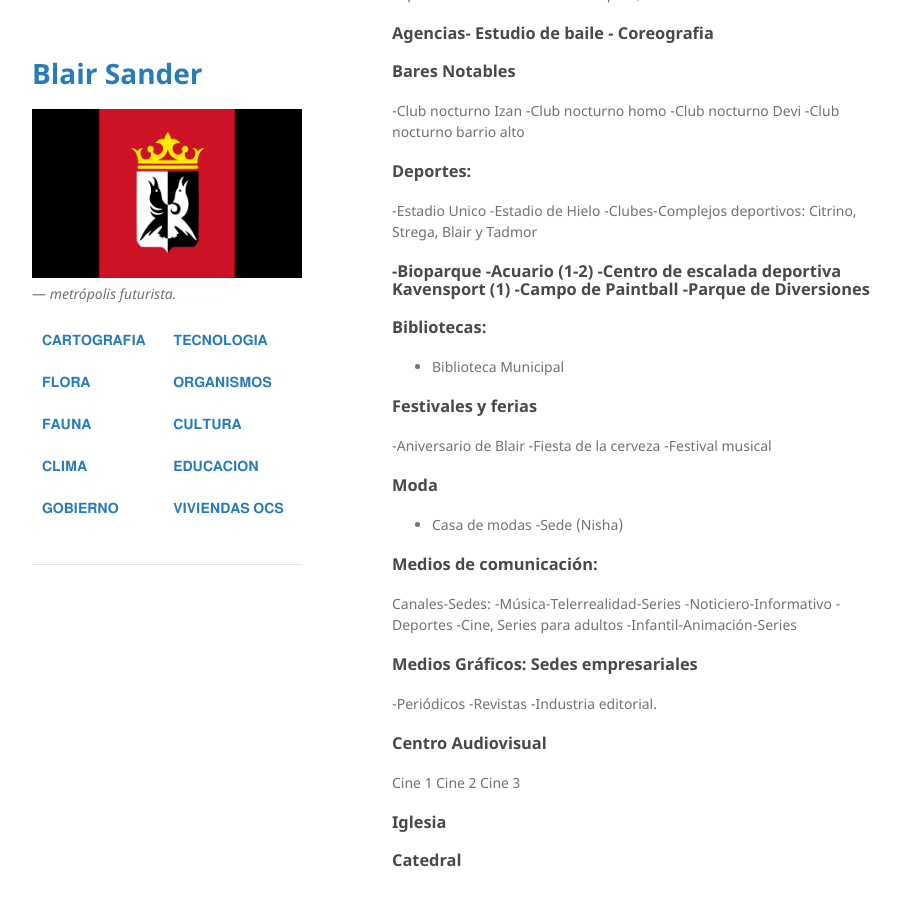
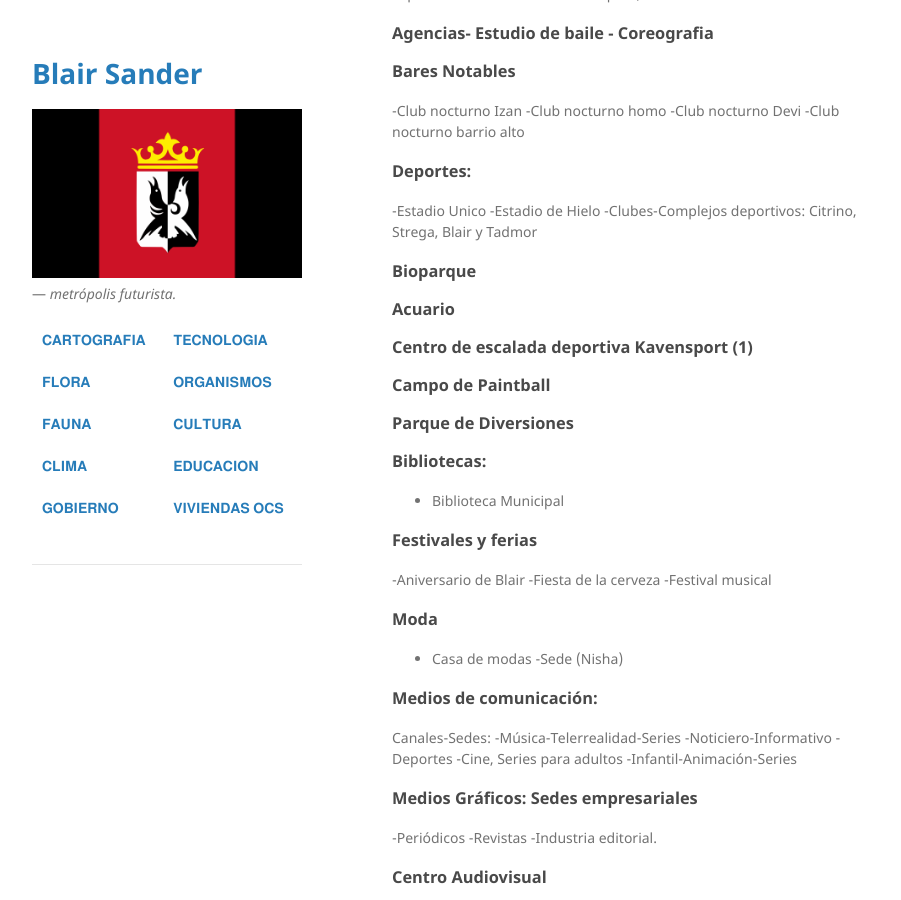
Before and after one commit to BlairSander/ciudad, a Jekyll site: the page built from cultura.md, in a window 1280 px wide and 900 px high, scrolled down 377 px. Shown: the whole window, without its empty margins (178-1079 px from the left). Built offline with Jekyll 4.4.1, drawn with Linux system fonts in a browser that asks for light colours.

Commit message:
Update cultura.md

```diff
--- a/cultura.md
+++ b/cultura.md
@@ -30,11 +30,11 @@ layout: default
 -Estadio de Hielo
 -Clubes-Complejos deportivos: Citrino, Strega, Blair y Tadmor
 
-<h3>-Bioparque
--Acuario (1-2)
--Centro de escalada deportiva Kavensport (1)
--Campo de Paintball
--Parque de Diversiones</h3>
+<h3>Bioparque</h3>
+<h3>Acuario </h3>
+<h3>Centro de escalada deportiva Kavensport (1)</h3>
+<h3>Campo de Paintball</h3>
+<h3>Parque de Diversiones</h3>
 
 
 <h3> Bibliotecas:</h3>
```
